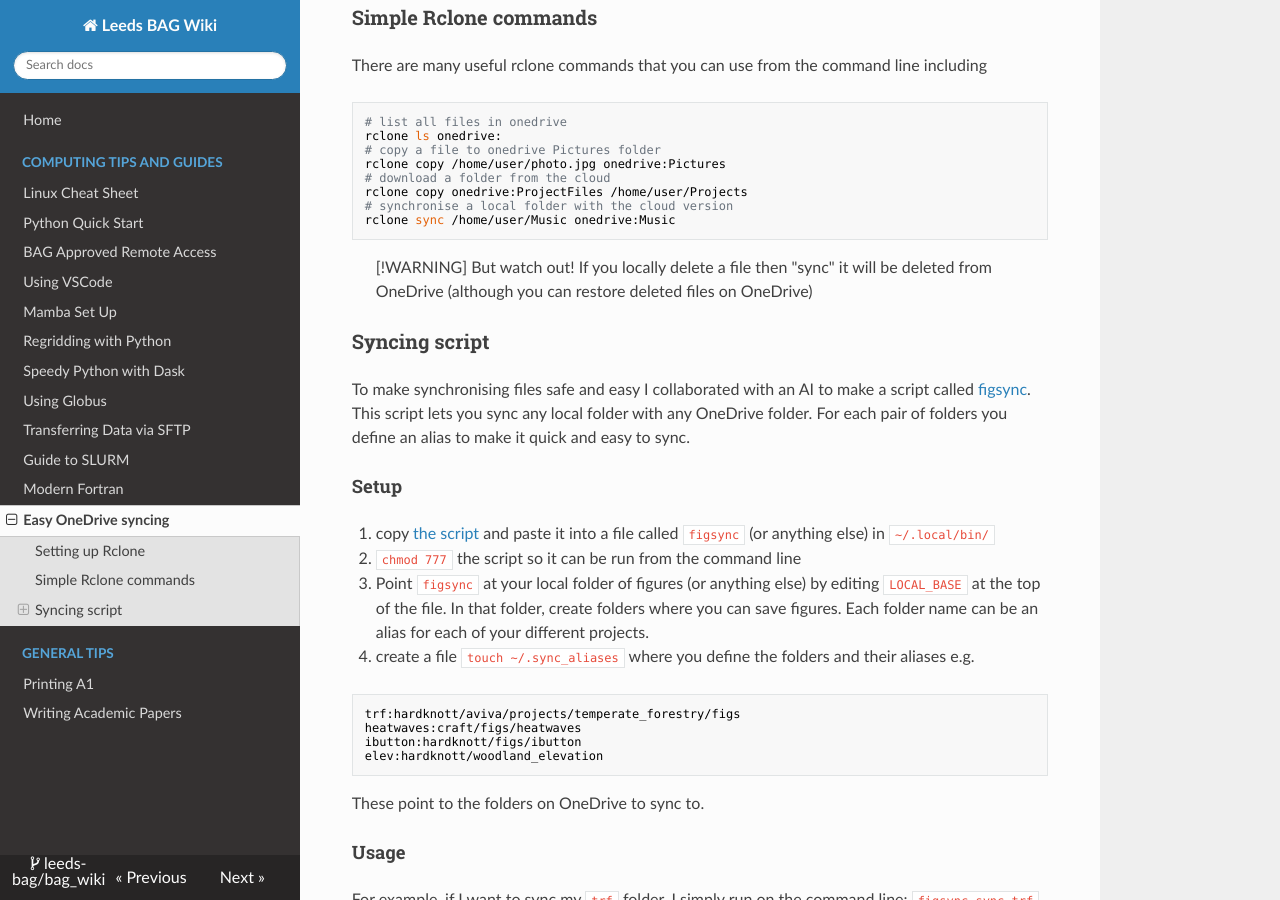
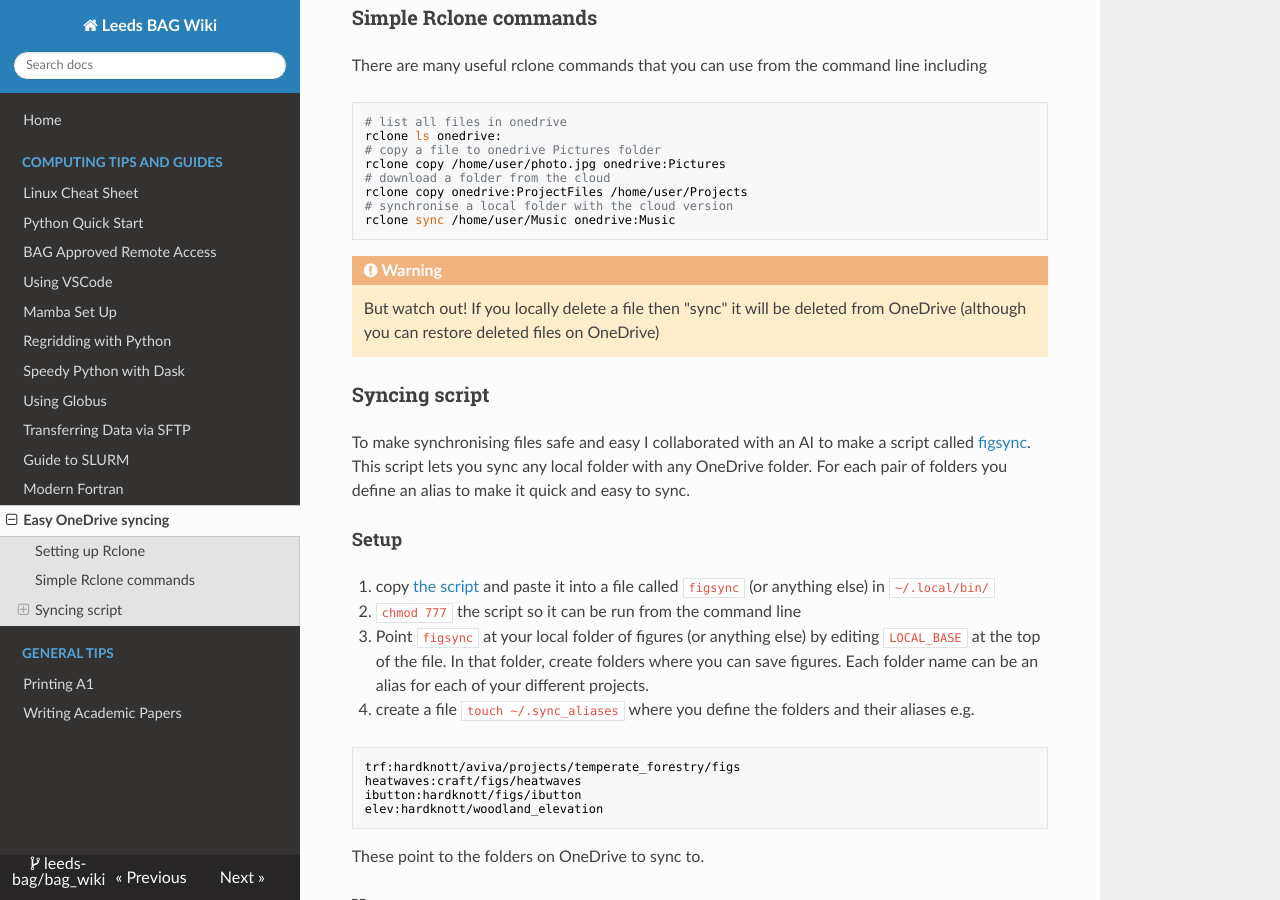
Before and after one commit to leeds-bag/bag_wiki, an MkDocs documentation site: the page built from docs/onedrive_syncing.md, in a window 1280 px wide and 900 px high, scrolled down 377 px. Built offline with MkDocs 1.6.1, drawn with Linux system fonts in a browser that asks for light colours; nearby versions of some CDN libraries.

````diff
--- a/docs/onedrive_syncing.md
+++ b/docs/onedrive_syncing.md
@@ -20,8 +20,8 @@ rclone copy onedrive:ProjectFiles /home/user/Projects
 # synchronise a local folder with the cloud version
 rclone sync /home/user/Music onedrive:Music
 ```
-> [!WARNING]
-> But watch out! If you locally delete a file then "sync" it will be deleted from OneDrive (although you can restore deleted files on OneDrive)
+!!! warning
+    But watch out! If you locally delete a file then "sync" it will be deleted from OneDrive (although you can restore deleted files on OneDrive)
 
 
 ### Syncing script
--- a/mkdocs.yml
+++ b/mkdocs.yml
@@ -31,3 +31,6 @@ nav:
 
 plugins:
   - search
+
+markdown_extensions:
+  - admonition
````
